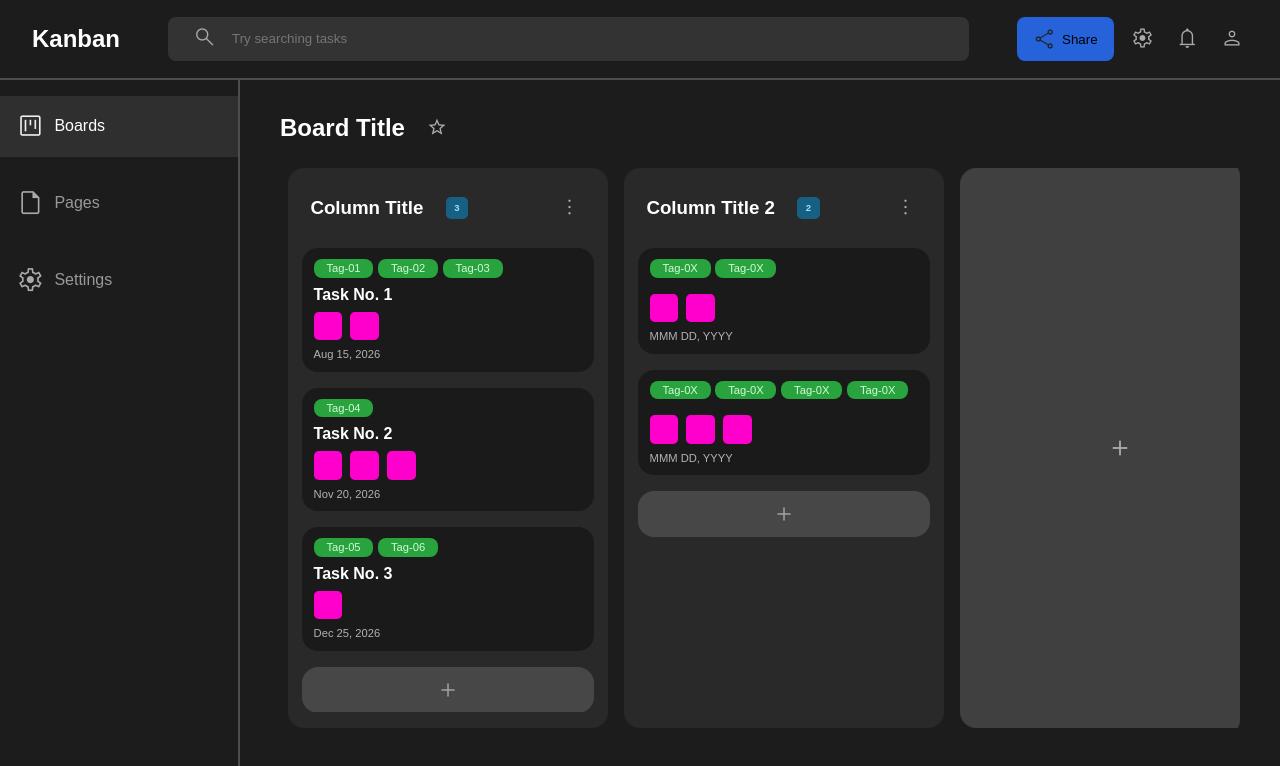
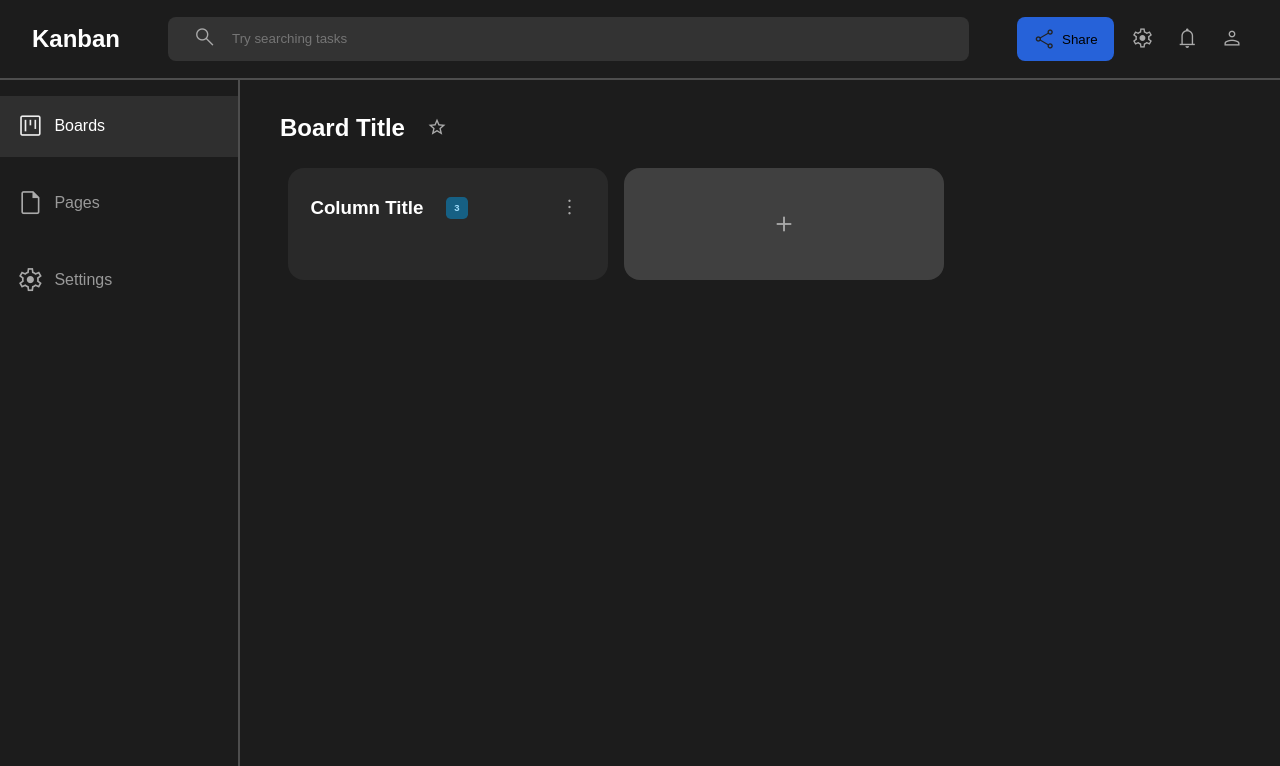
Before and after one commit to serasena/task-flow, a plain HTML site: page index.html in a window 1280 px wide. Shown: the top 766 px of the page. Drawn offline with nearby package versions, Linux system fonts and the light colour scheme.

Commit message:
:lipstick: style(sections / tasks)
Remove sample tasks and the extra status column, delete the commented avatar markup, and add an ID to the add-column button.

```diff
--- a/index.html
+++ b/index.html
@@ -47,10 +47,6 @@
           <span class="icon light material-symbols-outlined" aria-hidden="true">
             person
           </span>
-
-          <!-- <img class="profile-pic"
-            src="https://upload.wikimedia.org/wikipedia/commons/7/7c/Profile_avatar_placeholder_large.png?utm_source=commons.wikimedia.org&utm_campaign=index&utm_content=original"
-            alt="profile-picture"> -->
         </button>
       </div>
     </header>
@@ -123,134 +119,15 @@
             </button>
           </div>
 
-          <div class="task-container">
+          <div class="task-container teste">
 
-            <article class="task-item" tabindex="0">
-
-              <div class="task-tags-container">
-                <div class="task-tag">Tag-01</div>
-                <div class="task-tag">Tag-02</div>
-                <div class="task-tag">Tag-03</div>
-              </div>
-
-              <h4 class="task-title">Task No. 1</h4>
-
-              <div class="task-collaborators-container">
-                <div class="task-collaborator-icon" aria-hidden="true"></div>
-                <div class="task-collaborator-icon" aria-hidden="true"></div>
-              </div>
-
-              <p class="task-start-date">Aug 15, 2026</p>
-            </article>
-
-            <article class="task-item" tabindex="0">
-
-              <div class="task-tags-container">
-                <div class="task-tag">Tag-04</div>
-              </div>
-
-              <h4 class="task-title">Task No. 2</h4>
-
-              <div class="task-collaborators-container">
-                <div class="task-collaborator-icon" aria-hidden="true"></div>
-                <div class="task-collaborator-icon" aria-hidden="true"></div>
-                <div class="task-collaborator-icon" aria-hidden="true"></div>
-              </div>
-
-              <p class="task-start-date">Nov 20, 2026</p>
-            </article>
-
-            <article class="task-item" tabindex="0">
-
-              <div class="task-tags-container">
-                <div class="task-tag">Tag-05</div>
-                <div class="task-tag">Tag-06</div>
-              </div>
-
-              <h4 class="task-title">Task No. 3</h4>
-
-              <div class="task-collaborators-container">
-                <div class="task-collaborator-icon" aria-hidden="true"></div>
-              </div>
-
-              <p class="task-start-date">Dec 25, 2026</p>
-            </article>
-
-            <article class="empty-task-item">
-              <button class="add-task" type="button">
-                <span
-                  class="icon light material-symbols-outlined"
-                  aria-hidden="true">add</span>
-              </button>
-            </article>
 
           </div>
         </section>
 
-        <section class="status-item" aria-labelledby="column-title-2">
-          <div class="status-head">
-            <h3 class="status-title" id="column-title-3">Column Title 2</h3>
-            <div class="tasks-amount">2</div>
-            <button class="icon-btn status-options" type="button"
-              aria-label="Column Options">
-              <span class="icon light material-symbols-outlined"
-                aria-hidden="true">more_vert</span>
-            </button>
-          </div>
-
-          <div class="task-container">
-
-            <article class="task-item" tabindex="0">
-              <div class="task-tags-container">
-                <div class="task-tag">Tag-0X</div>
-                <div class="task-tag">Tag-0X</div>
-              </div>
-
-              <h4 class="task-title" aria-hidden="true"></h4>
-
-              <div class="task-collaborators-container">
-                <div class="task-collaborator-icon" aria-hidden="true"></div>
-                <div class="task-collaborator-icon" aria-hidden="true"></div>
-              </div>
-
-              <p class="task-start-date">MMM DD, YYYY</p>
-            </article>
-
-            <article class="task-item" tabindex="0">
-
-              <div class="task-tags-container">
-                <div class="task-tag">Tag-0X</div>
-                <div class="task-tag">Tag-0X</div>
-                <div class="task-tag">Tag-0X</div>
-                <div class="task-tag">Tag-0X</div>
-              </div>
-
-              <h4 class="task-title" aria-hidden="true"></h4>
-
-              <div class="task-collaborators-container">
-                <div class="task-collaborator-icon" aria-hidden="true"></div>
-                <div class="task-collaborator-icon" aria-hidden="true"></div>
-                <div class="task-collaborator-icon" aria-hidden="true"></div>
-              </div>
-
-              <p class="task-start-date">MMM DD, YYYY</p>
-            </article>
-
-            <article class="empty-task-item">
-              <button class="add-task" type="button">
-                <span
-                  class="icon light material-symbols-outlined"
-                  aria-hidden="true">add</span>
-              </button>
-            </article>
-
-          </div>
-
-        </section>
-
         <section class="empty-status-item" aria-labelledby="empty-column">
 
-          <button class="add-section" type="button"
+          <button id="add-section-btn" class="add-section" type="button"
             aria-label="Add column to the board">
             <span
               class="icon light material-symbols-outlined"
```
